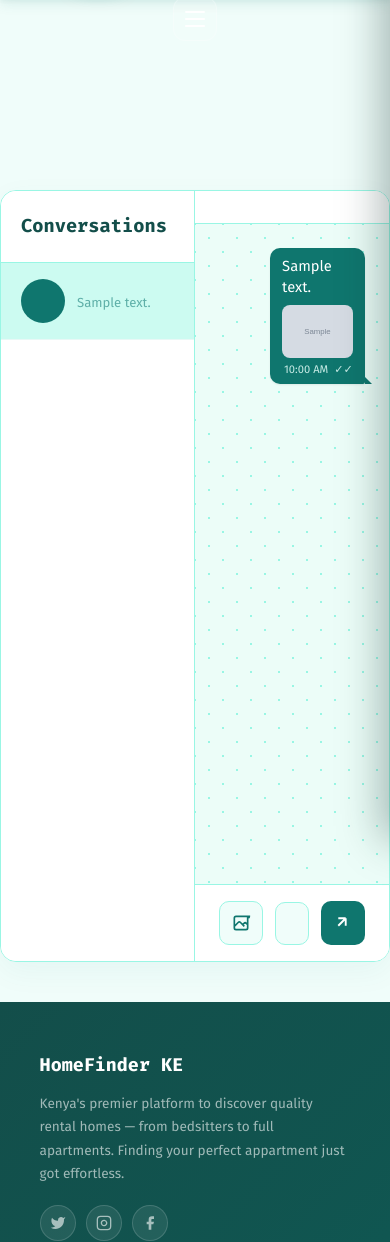
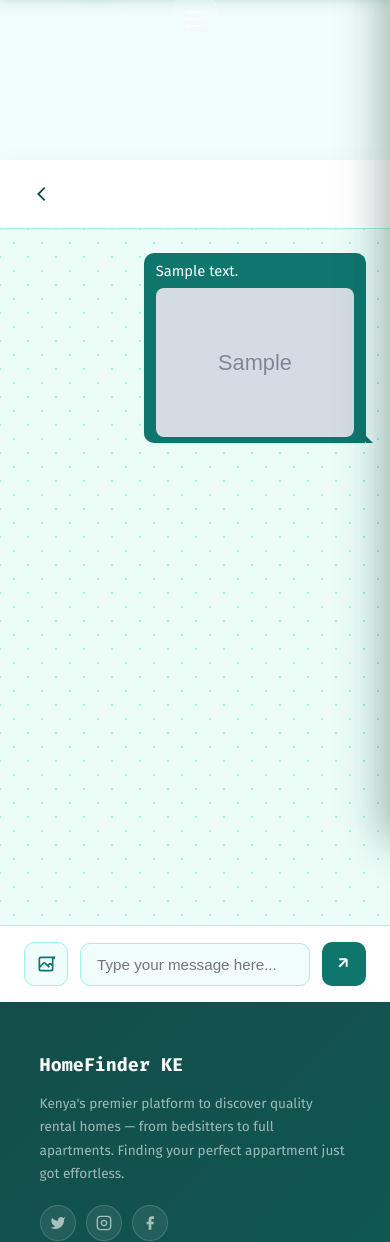
Before and after one commit to playboikido/homefinderke, a Django app: page /chat/1/ in a window 390 px wide. Shown: the part 72-1314 px from the top of the page. Run offline with Django 5.2, Linux system fonts and the light colour scheme; a user stored in the database is signed in; tables that the repository leaves empty hold one stand-in row (values such as "Sample post"); grey boxes marked "Sample" are stand-in pictures; data that the repository does not hold is empty.

Commit message:
Chat: full-screen mobile conversation view + remove message timestamp/read row

```diff
--- a/chat/templates/chat/chat_hub.html
+++ b/chat/templates/chat/chat_hub.html
@@ -30,6 +30,26 @@
     display: flex;
     overflow: hidden;
     box-shadow: 0 10px 30px rgba(15,118,110,0.05);
+  }
+
+  /* MOBILE: sweet full-screen swap between the conversation list and the open chat */
+  .back-to-threads-btn { display: none; }
+  @media (max-width: 860px) {
+    .chat-wrapper { padding-top: 70px; }
+    .chat-window-box {
+      margin: 0; border-radius: 0; border: none; height: calc(100vh - 70px);
+      max-width: 100%;
+    }
+    .chat-sidebar { width: 100%; border-right: none; }
+    .chat-main-viewport { display: none; }
+    .chat-window-box.has-active-chat .chat-sidebar { display: none; }
+    .chat-window-box.has-active-chat .chat-main-viewport { display: flex; }
+    .back-to-threads-btn {
+      display: flex; align-items: center; justify-content: center;
+      width: 36px; height: 36px; border-radius: 8px; color: var(--text-dark);
+      text-decoration: none; flex-shrink: 0; margin-right: 4px;
+    }
+    .back-to-threads-btn:hover { background: var(--bg-light); }
   }
 
   /* LEFT SIDEBAR PANEL */
@@ -147,13 +167,7 @@
     max-width: 100%; max-height: 240px; border-radius: 8px; margin-top: 6px; display: block;
   }
 
-  .msg-meta-row {
-    display: flex; align-items: center; justify-content: flex-end; gap: 4px;
-    font-size: 0.7rem; margin-top: 4px; opacity: 0.85;
-  }
-  .msg-row.received .msg-meta-row { color: #6B7280; justify-content: flex-start; }
-  .msg-row.sent .msg-meta-row { color: #E6FFFA; }
-
+  /* CONTEXT ACTION BAR DECK CONTAINER */
   /* CONTEXT ACTION BAR DECK CONTAINER */
   .chat-input-dock {
     padding: 16px 24px; background: #FFFFFF; border-top: 1px solid var(--border-color);
@@ -187,7 +201,7 @@
 </style>
 
 <div class="chat-wrapper">
-  <div class="chat-window-box">
+  <div class="chat-window-box {% if active_conversation %}has-active-chat{% endif %}">
 
     <aside class="chat-sidebar">
       <h3 class="sidebar-header">Conversations</h3>
@@ -218,6 +232,9 @@
       {% if active_conversation %}
         <header class="chat-main-header">
             <div style="display:flex; align-items:center; gap:12px;">
+                <a href="{% url 'chat_hub' %}" class="back-to-threads-btn" title="Back to conversations">
+                    <svg width="22" height="22" fill="none" stroke="currentColor" stroke-width="2" viewBox="0 0 24 24"><path d="M15 19l-7-7 7-7"/></svg>
+                </a>
                 {% for participant in active_conversation.participants.all %}
                     {% if participant != request.user %}
                         <div class="thread-avatar" style="width:38px;height:38px;font-size:0.9rem;">{{ participant.username|slice:":1"|upper }}</div>
@@ -240,19 +257,9 @@
                 {% if msg.text %}
                   <div class="msg-text-payload">{{ msg.text }}</div>
                 {% endif %}
-
                 {% if msg.image %}
                   <img src="{{ msg.image.url }}" class="msg-image-attach" alt="Uploaded attachment thumbnail image">
                 {% endif %}
-
-                <div class="msg-meta-row">
-                  <span>{{ msg.timestamp|date:"g:i A" }}</span>
-                  {% if msg.sender == request.user %}
-                    <span style="margin-left: 2px;">
-                      {% if msg.is_read %}✓✓{% else %}✓{% endif %}
-                    </span>
-                  {% endif %}
-                </div>
               </div>
             </div>
           {% endfor %}
@@ -338,7 +345,6 @@
                     <div class="msg-bubble">
                       ${m.text ? `<div class="msg-text-payload">${m.text}</div>` : ''}
                       ${m.image_url ? `<img src="${m.image_url}" class="msg-image-attach">` : ''}
-                      <div class="msg-meta-row"><span>${m.time}</span></div>
                     </div>`;
                   deck.appendChild(row);
               });
```
